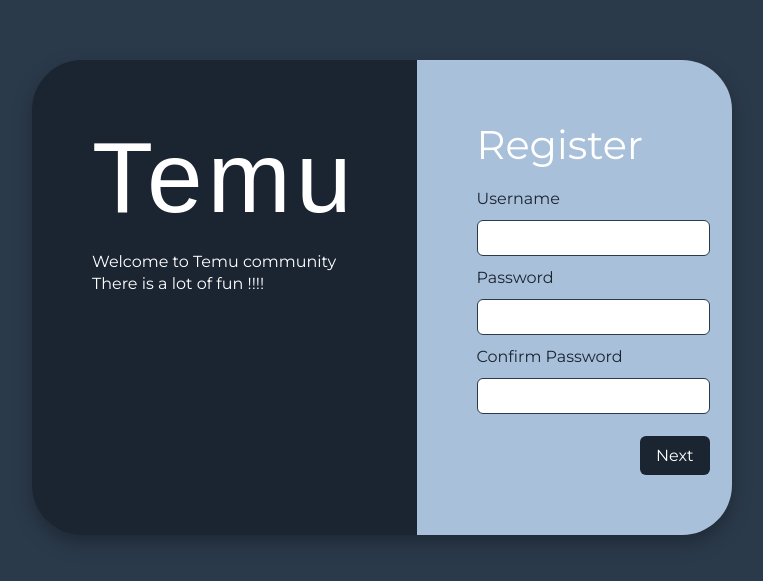
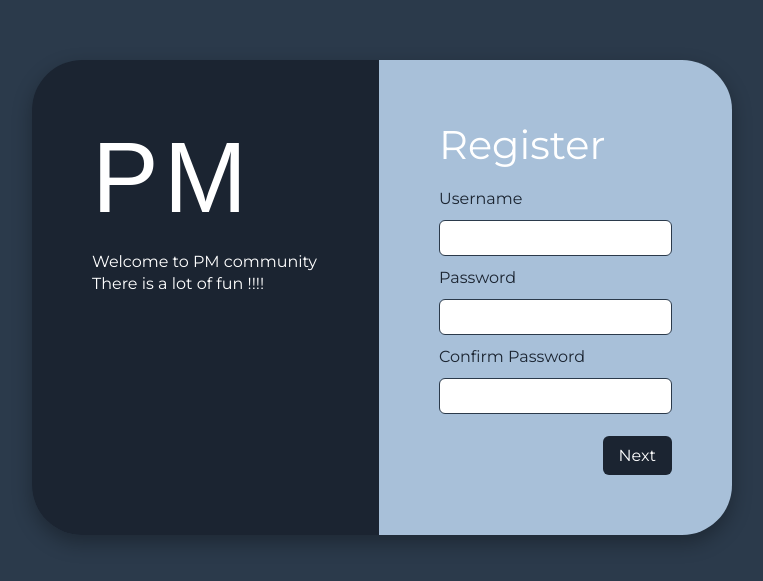
Before and after one commit to Phatlaksanai/CommunityProject, a React (Vite) app in the folder client/: page /register in a window 1280 px wide. Shown: the part 103-684 px from the top of the page, without its empty margins (258-1021 px from the left). Built offline with nearby package versions, Linux system fonts and the light colour scheme; a web font is replaced by a local one.

Commit message:
Finally post
Co-authored-by: weerapat-suw <weerapat-suw@users.noreply.github.com>

```diff
--- a/client/src/pages/home.jsx
+++ b/client/src/pages/home.jsx
@@ -36,17 +36,32 @@ export default function Home({ user, setUser}) {
   }
 
   try {
-      // ส่งแค่ text, userId ไม่ต้องส่งเพราะอยู่ใน Cookie/Token แล้ว
-      await makeRequest.post("/posts", { desc: text, img: null });
+    // 1. ส่งข้อมูลไปเซฟใน Database ผ่าน API
+    const res = await makeRequest.post("/posts", {
+      desc: text,
+    });
+
+    // 2. สร้าง Object ใหม่สำหรับแสดงผลหน้าเว็บทันที (ไม่ต้องรอ Refresh)
+    // โดยเอาข้อมูลที่ได้จาก Database (res.data) มาผสมกับข้อมูล User ปัจจุบัน
+    const newPostForUI = {
+      post_id: res.data.post_id, // ID ที่ได้จาก DB
+      username: user?.username || "Guest",
+      profilePic: user?.profilePic || "https://static.vecteezy.com/system/resources/previews/005/544/718/non_2x/profile-icon-design-free-vector.jpg",
+      desc: text,
+      img: null,
+      createdAt: new Date(), // แสดงเวลาปัจจุบันไปก่อน
+    };
+
+    // 3. อัปเดต State posts ให้โพสต์ใหม่ไปอยู่บนสุด
+    setPosts([newPostForUI, ...posts]);
+
+    // 4. ล้างช่องกรอกข้อความ
     setText("");
-      // รีโหลดหน้าจอเพื่อดึงข้อมูลใหม่มาโชว์ (วิธีง่ายสุด)
-      window.location.reload();
+
   } catch (err) {
-      console.log(err);
+    console.error(err);
+    alert("บันทึกโพสต์ไม่สำเร็จ: " + (err.response?.data || err.message));
   }
-    setPosts([...posts, text]);
-    // setText("");
-
 };
 
   // logout
@@ -82,8 +97,8 @@ export default function Home({ user, setUser}) {
             )}
             {user && (<button className="button" onClick={handleLogout}>Logout</button>)}
 
-            {/* ปุ่มทดสอบ API (คงไว้ตามเดิม) */}
-            <button onClick={async () => {
+
+            {/* <button onClick={async () => {
               try {
                 const res = await makeRequest.post("/");
                 alert(res.data);
@@ -93,7 +108,7 @@ export default function Home({ user, setUser}) {
               }
             }}>
               ทดสอบยิง API
-            </button>
+            </button> */}
           </div>
 
           {user && (
--- a/client/src/pages/login.jsx
+++ b/client/src/pages/login.jsx
@@ -70,9 +70,9 @@ export default function Login({ setUser }) {
     <div className = "login">
       <div className="login-container">
         <div className="left-panel">
-          <h1>Temu</h1>
+          <h1>PM</h1>
           <p>
-            Welcome to Temu community
+            Welcome to PM community
             <br />
             There is a lot of fun !!!!
           </p>
--- a/client/src/pages/register.jsx
+++ b/client/src/pages/register.jsx
@@ -125,9 +125,9 @@ export default function Register() {
     <div className="register">
       <div className="register-container">
         <div className="left-panel">
-          <h1>Temu</h1>
+          <h1>PM</h1>
           <p>
-            Welcome to Temu community
+            Welcome to PM community
             <br />
             There is a lot of fun !!!!
           </p>
```
Also changed, not shown: 1 other file (tests, documents, lock files or other folders). Lines whose indentation alone changed are shown as unchanged.
